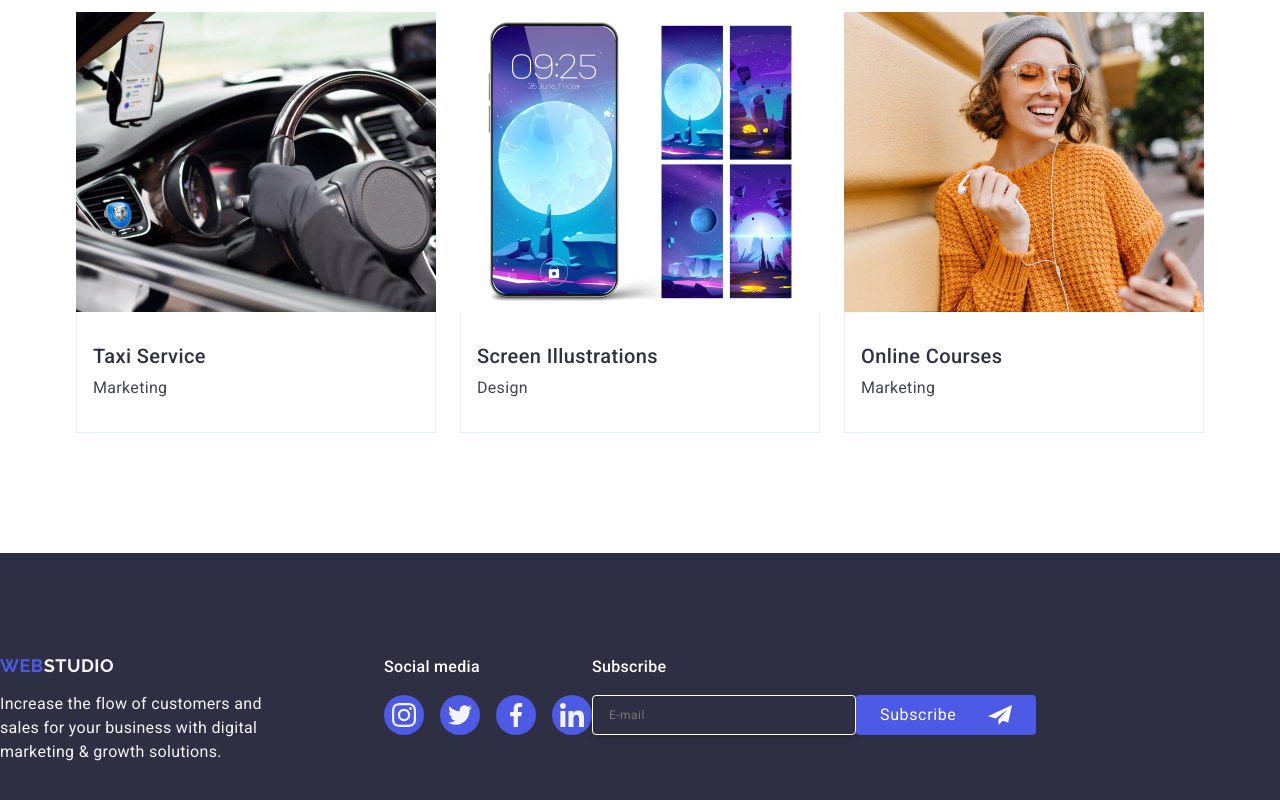
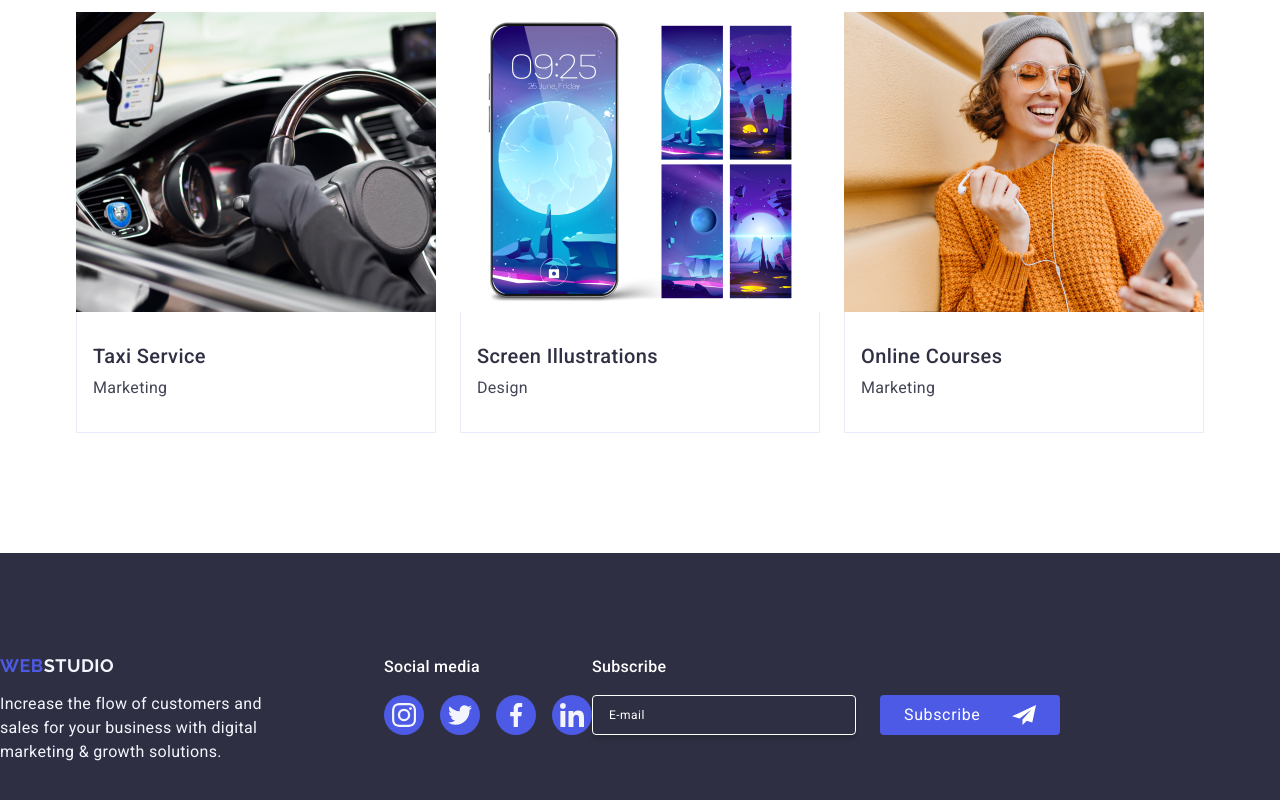
Before and after one commit to VladyslavShchetynin/goit-markup-hw-05, a plain HTML site: page index.html in a window 1280 px wide. Shown: the part 2622-3422 px from the top of the page. Drawn offline with nearby package versions, Linux system fonts and the light colour scheme.

Commit message:
formfooter

```diff
--- a/index.html
+++ b/index.html
@@ -512,9 +512,9 @@
             <label class="form-label" for="user_email">
               <input
                 id="user_email"
-                class="form-input"
                 name="user_email"
                 type="email"
+                class="form-input"
                 placeholder="E-mail"
               />
             </label>
--- a/style.css
+++ b/style.css
@@ -561,11 +561,12 @@ img {
 }
 .form {
   display: flex;
+  gap: 24px;
 }
 .form-label {
-  gap: 24px;
 }
 .form-input {
+  color: #ffffff;
   width: 264px;
   height: 40px;
   border-radius: 4px;
@@ -576,6 +577,10 @@ img {
   letter-spacing: 0.04em;
   padding-left: 16px;
   box-shadow: 0px 4px 4px 0px rgba(0, 0, 0, 0.15);
+}
+
+.form-input::placeholder {
+  color: #ffffff;
 }
 
 .form-btn {
```
